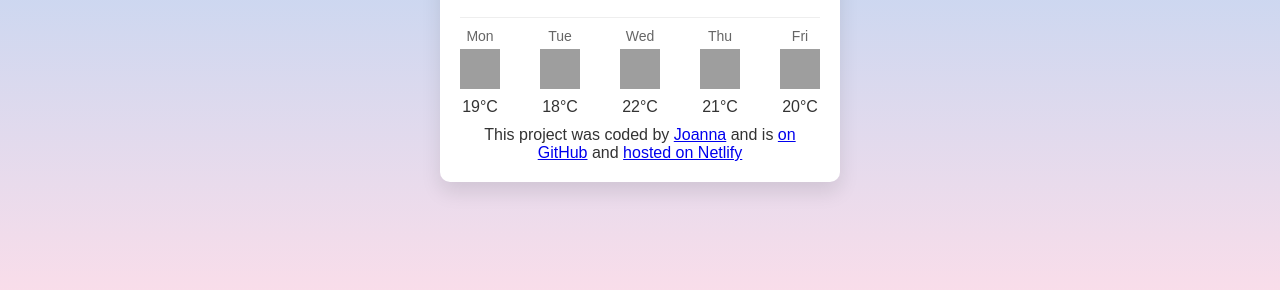
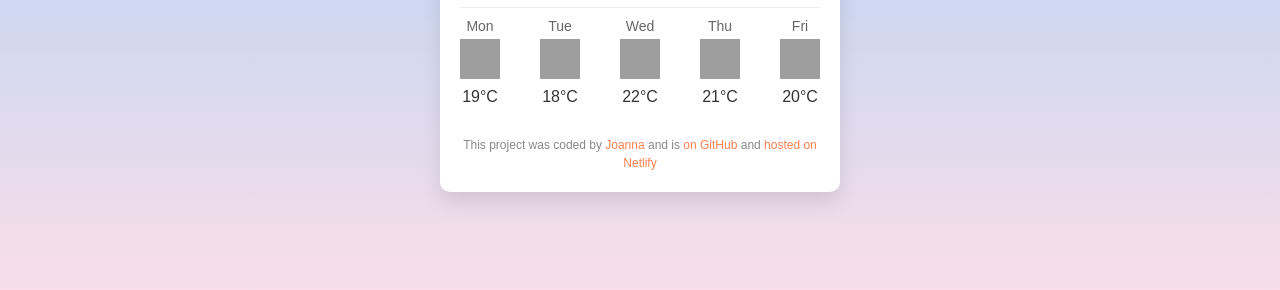
Before and after one commit to JoannaJoa/Project-weather-joa, a plain HTML site: page index.html in a window 1280 px wide. Shown: the part 468-758 px from the top of the page. Drawn offline with Linux system fonts and the light colour scheme; grey boxes are pictures that could not be loaded.

Commit message:
footer update 2

```diff
--- a/index.html
+++ b/index.html
@@ -83,9 +83,7 @@
           <p class="forecast-temp">20°C</p>
         </div>
       </div>
-
-      <!-- Footer -->
-      <footer>
+      <footer class="footer">
         <p>
           This project was coded by
           <a href="https://github.com/JoannaJoa" target="_blank">Joanna</a> and
--- a/src/styles.css
+++ b/src/styles.css
@@ -23,8 +23,6 @@ body {
   width: 100%;
   text-align: center;
 }
-
-/* Search Bar */
 .search-container {
   display: flex;
   gap: 10px;
@@ -50,8 +48,6 @@ body {
 .search-button:hover {
   background-color: #ff6347;
 }
-
-/* Current Weather */
 .weather-current {
   padding: 20px 0;
   border-bottom: 1px solid #eee;
@@ -80,7 +76,6 @@ body {
   color: #666;
 }
 
-/* Forecast */
 .forecast-container {
   display: flex;
   justify-content: space-between;
@@ -108,9 +103,22 @@ body {
   color: #333;
 }
 
-/* Footer */
 .footer {
   margin-top: 20px;
-  font-size: 14px;
+  font-size: 12px;
   color: #888;
+  text-align: center;
 }
+
+.footer p {
+  line-height: 1.5;
+}
+
+.footer a {
+  color: #ff7f50;
+  text-decoration: none;
+}
+
+.footer a:hover {
+  text-decoration: underline;
+}
```
